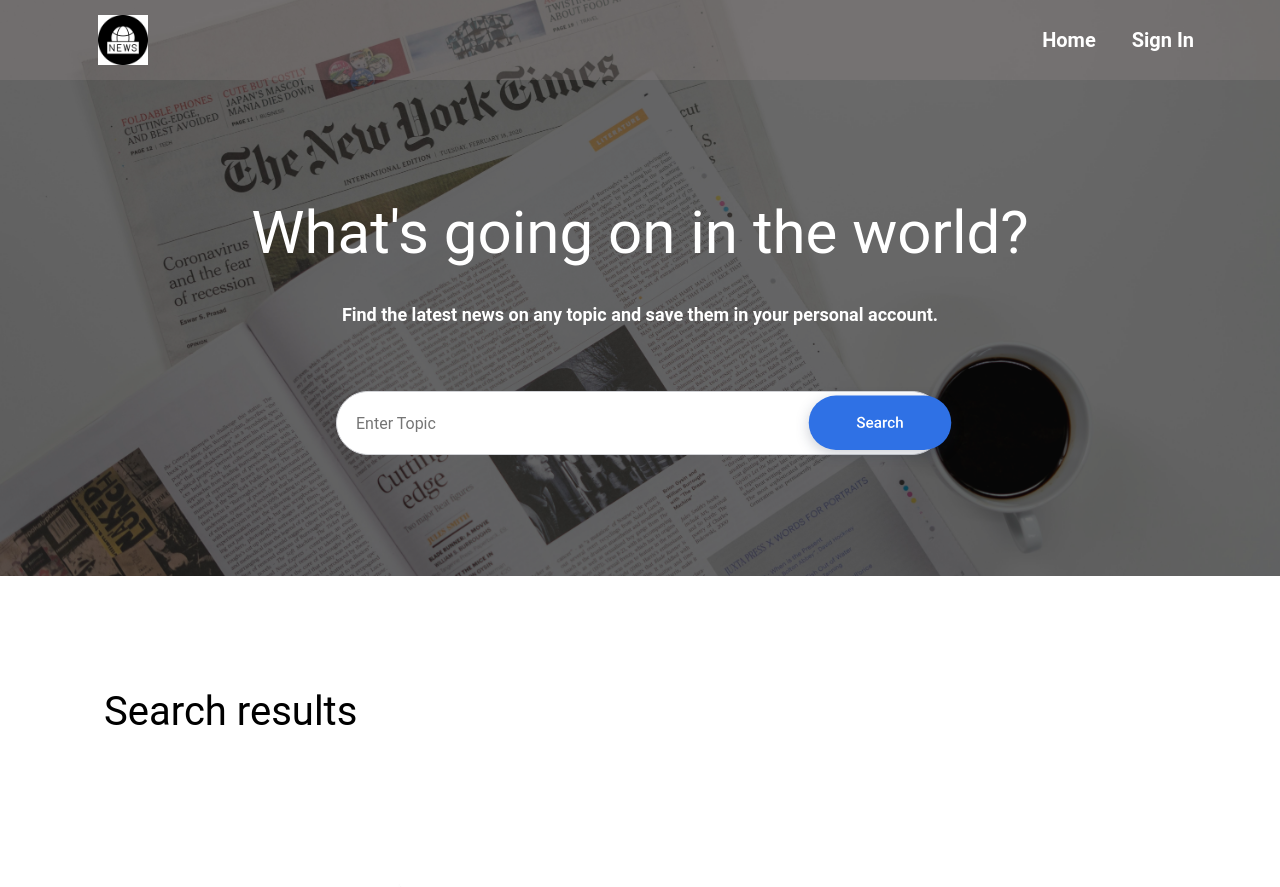
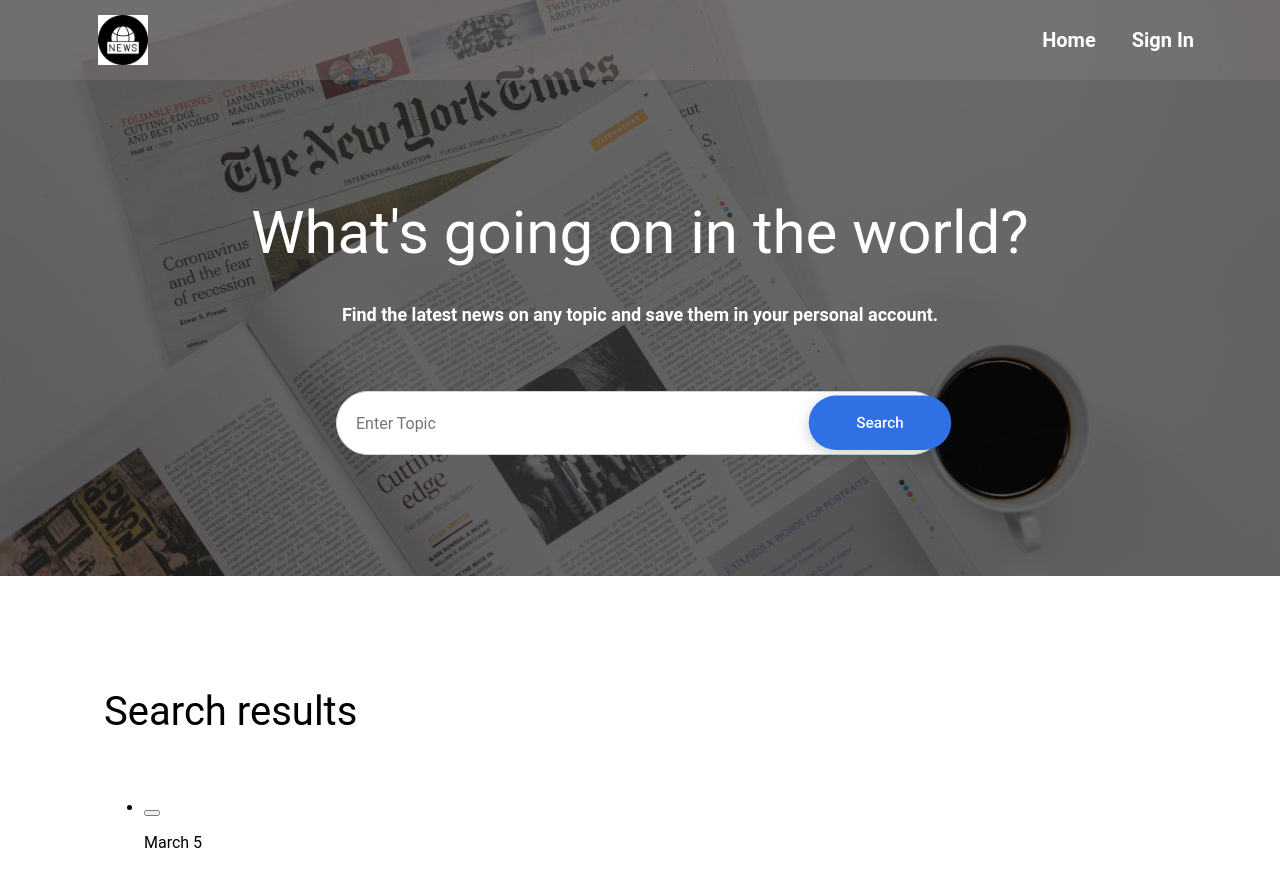
Before and after one commit to sun4205/NewsExplorer, a React (Vite) app: page / in a window 1280 px wide. Shown: the top 887 px of the page. Built offline with nearby package versions, Linux system fonts and the light colour scheme.

Commit message:
add newscard

```diff
--- a/src/components/NewsCard/NewsCard.jsx
+++ b/src/components/NewsCard/NewsCard.jsx
@@ -1,9 +1,20 @@
-import './NewsCard.css';
+import "./NewsCard.css";
 
-function NewsCard() {
-    return(
-        <></>
-    )
+function NewsCard(data) {
+  const currentDate = new Date().toLocaleString("default", {
+    month: "long",
+    day: "numeric",
+  });
+  return (
+    <li className="card">
+      <img className="card__image" src={data.image} alt={data.image} />
+      <button className="card__save-btn"></button>
+      <p className="card__date">{currentDate}</p>
+      <p className="card__title">{data.title}</p>
+      <p className="card__description">{data.description}</p>
+      <p className="card__source">{data.source}</p>
+    </li>
+  );
 }
 
 export default NewsCard;
```
